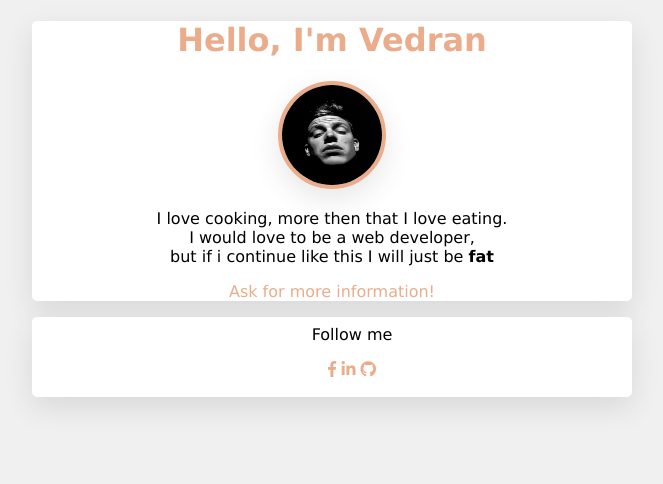
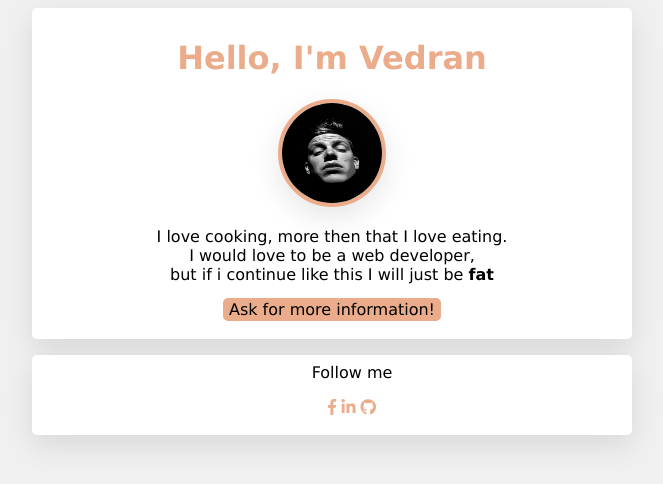
Before and after one commit to vedranham/profile, a plain HTML site: page index.html in a window 1280 px wide. Shown: the whole page, without its empty margins (308-971 px from the left). Drawn offline with Linux system fonts and the light colour scheme.

Commit message:
my profile page

```diff
--- a/index.html
+++ b/index.html
@@ -12,10 +12,10 @@
   <div class="main">
     <h1>Hello, I'm Vedran</h1>
 
-    <img src="../profile/images/my_photo.jpg" alt="Vedran's profile photo">
+    <img src="../profile/images/my_photo.JPG" alt="Vedran's profile photo">
 
     <p>I love cooking, more then that I love eating.<br> I would love to be a web developer,<br> but if i continue like this I will just be <strong>fat</strong> </p>
-    <a href="http://google.com/" target="_blank">Ask for more information!</a>
+    <a href="http://google.com/" class="button" target="_blank">Ask for more information!</a>
   </div>
 
   <div class="footer">
--- a/style.css
+++ b/style.css
@@ -30,6 +30,8 @@ li {
   width: 600px;
   margin: 0 auto;
   box-shadow: 0 10px 30px rgba(0,0,0,.1);
+  padding-bottom: 20px;
+  padding-top: 10px;
 }
 .footer {
   background-color: white;
@@ -59,3 +61,9 @@ li {
     width: 300px;
   }
 }
+.button {
+    color: black;
+    background-color: #EAAC8B;
+    padding: 2px 6px 2px 6px;
+    border-radius: 5px;
+}
```
